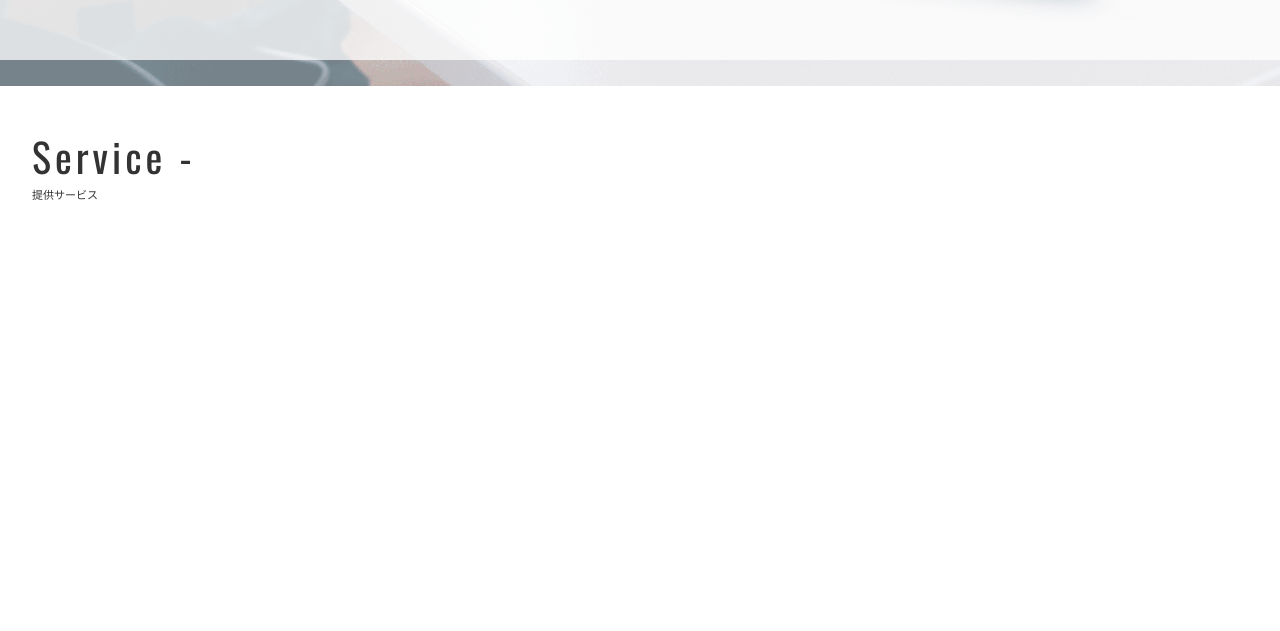
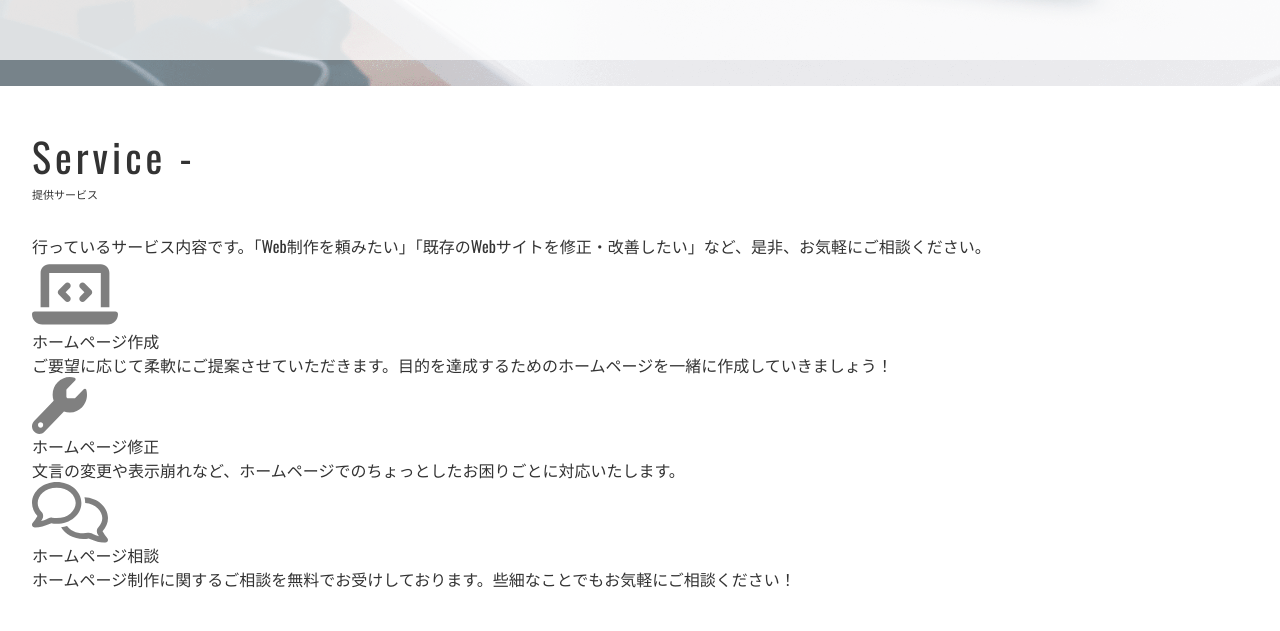
Before and after one commit to KouyaHASHIMOTO/portfolio-htmlcssjs, a plain HTML site: page portfolio-htmlcssjs/index.html in a window 1280 px wide. Shown: the part 609-1240 px from the top of the page. Before the commit the page ends 883 px from the top, so only its background shows below. Drawn offline with nearby package versions, Linux system fonts and the light colour scheme.

Commit message:
同期のため

```diff
--- a/portfolio-htmlcssjs/index.html
+++ b/portfolio-htmlcssjs/index.html
@@ -200,13 +200,50 @@
           </div>
         </div>
 
-        <section class="section">
+        <section id="service" class="section service">
           <div class="section__inner">
             <h2 class="section__head">
               <span class="section__head-main">Service -</span>
               <span class="section__head-sub">提供サービス</span>
             </h2>
-            <div class="section__contents"></div>
+            <p class="section__lead-text">
+              行っているサービス内容です。「Web制作を頼みたい」「既存のWebサイトを修正・改善したい」など、是非、お気軽にご相談ください。
+            </p>
+            <div class="section__contents">
+              <ul class="service__list">
+                <li class="service__item">
+                  <div class="service_item-img">
+                    <img src="./img/img_service1.svg" alt="" />
+                  </div>
+                  <h3 class="service__item-name">ホームページ作成</h3>
+                  <p class="service__item-text">
+                    ご要望に応じて柔軟にご提案させていただきます。目的を達成するためのホームページを一緒に作成していきましょう！
+                  </p>
+                </li>
+              </ul>
+              <ul class="service__list">
+                <li class="service__item">
+                  <div class="service_item-img">
+                    <img src="./img/img_service2.svg" alt="" />
+                  </div>
+                  <h3 class="service__item-name">ホームページ修正</h3>
+                  <p class="service__item-text">
+                    文言の変更や表示崩れなど、ホームページでのちょっとしたお困りごとに対応いたします。
+                  </p>
+                </li>
+              </ul>
+              <ul class="service__list">
+                <li class="service__item">
+                  <div class="service_item-img">
+                    <img src="./img/img_service3.svg" alt="" />
+                  </div>
+                  <h3 class="service__item-name">ホームページ相談</h3>
+                  <p class="service__item-text">
+                    ホームページ制作に関するご相談を無料でお受けしております。些細なことでもお気軽にご相談ください！
+                  </p>
+                </li>
+              </ul>
+            </div>
           </div>
         </section>
       </main>
--- a/portfolio-htmlcssjs/js/index.js
+++ b/portfolio-htmlcssjs/js/index.js
@@ -1,3 +1,4 @@
+//ハンバーガーボタンとドロワーメニューの表示・非表示
 $("#js-button-drawer").on("click", function () {
   $(this).toggleClass("is-checked");
   $("#js-drawer").slideToggle();
--- a/portfolio-htmlcssjs/sass/_fv.scss
+++ b/portfolio-htmlcssjs/sass/_fv.scss
@@ -23,7 +23,7 @@
 
   &__heading-sub {
     margin-top: 12px;
-
+    display: block;
     font-size: 14px;
   }
 }
--- a/portfolio-htmlcssjs/sass/_section.scss
+++ b/portfolio-htmlcssjs/sass/_section.scss
@@ -19,4 +19,9 @@
   &__head-sub {
     font-size: 11px;
   }
+
+  &__lead-text {
+    font-size: 16px;
+    line-height: 1.6;
+  }
 }
```
Also changed, not shown: portfolio-htmlcssjs/css/style.css.
